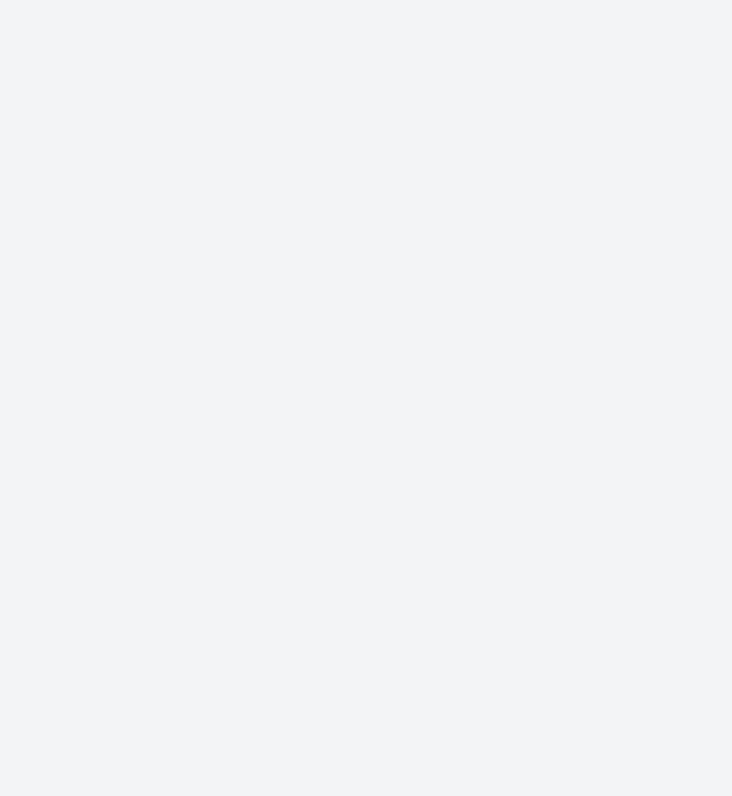
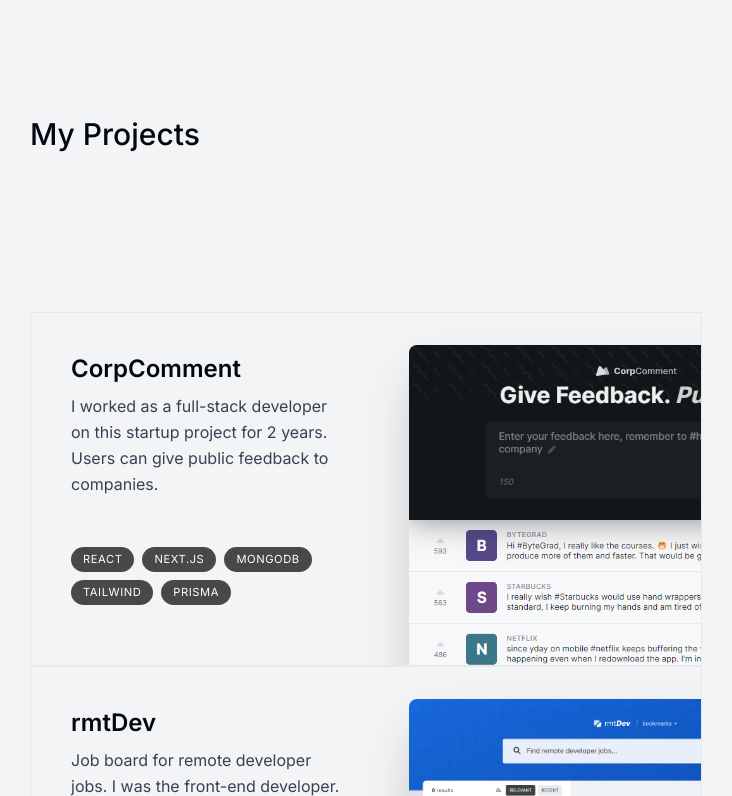
Before and after one commit to AliKhachab/PortfolioWebsite, a Next.js app: page / in a window 1280 px wide. Shown: the part 1204-2000 px from the top of the page, without its empty margins (274-1006 px from the left). Built offline with nearby package versions, Linux system fonts and the light colour scheme.

Commit message:
Finished About Me section and added Section Heading component

```diff
--- a/app/page.tsx
+++ b/app/page.tsx
@@ -1,6 +1,7 @@
 import Intro from "@/components/intro";
 import SectionDivider from "@/components/section-divider";
 import AboutMe from "@/components/about";
+import Projects from "@/components/projects";
 
 export default function Home() {
   return (
@@ -8,6 +9,7 @@
       <Intro />
       <SectionDivider />
       <AboutMe />
+      <Projects />
     </main>
   )
 }
--- /dev/null
+++ b/components/projects.tsx
@@ -0,0 +1,45 @@
+"use client";
+import React from 'react'
+import { motion } from 'framer-motion';
+import SectionHeading from './section-heading';
+import corpcommentImg from '@/public/corpcomment.png';
+import rmtdevImg from '@/public/rmtdev.png';
+import wordanalyticsImg from '@/public/wordanalytics.png';
+import { projectsData } from '@/lib/data';
+import Image from 'next/image';
+
+export default function Projects() {
+  return (
+    <section>
+        <SectionHeading>My projects</SectionHeading>
+        <div>
+            { // note that these projects should be turned into mine soon, not the YouTuber's. this is just filler
+            projectsData.map((project, index) => (
+                <React.Fragment key={index}>
+                <Project {...project} />
+                </React.Fragment>
+            ))
+            }
+        </div>
+    </section>
+  )
+}
+
+type ProjectProps = (typeof projectsData)[number]; // number = iterate through all objects without needing to write the for loop
+
+function Project({ title, description, tags, imageUrl } : ProjectProps) {
+    return (
+        <section className="bg-gray-100 max-w-[42rem] border border-black/5 overflow-hidden sm:pr-8 relative">
+            <div className="pt-4 pb-7 px-5 sm:pl-10 sm:pr-2 sm:pt-10 sm:max-w-[50%] sm:h-[20rem] mb-3 sm:mb-8 flex flex-col h-full last:mb-0">
+            <h3 className="text-2xl font-semibold">{title}</h3>
+            <p className="mt-2 leading-relaxed text-gray-700">{description}</p>
+            <ul className="flex flex-wrap mt-4 gap-2 sm:mt-auto">
+                {tags.map((tag, index) => (
+                <li className="bg-black/[0.7] px-3 py-1 text-[0.7rem] uppercase tracking-wider text-white rounded-full" key={index}>{tag}</li>
+            ))
+            } </ul>
+            </div>
+            <Image src={imageUrl} alt="Project I worked on." quality={95} className="absolute top-8 -right-40 w-[28.25rem] rounded-t-lg shadow-2xl"/>
+        </section>
+    );
+}
```
